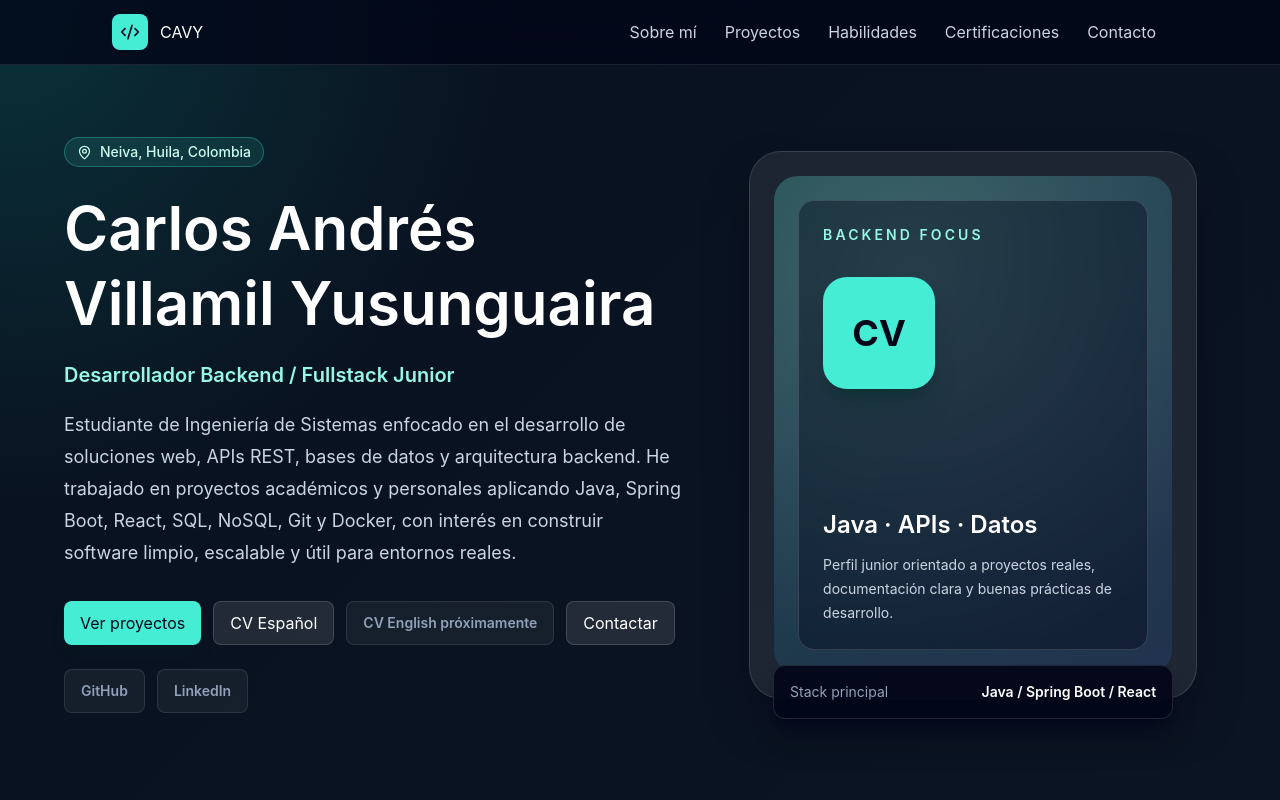
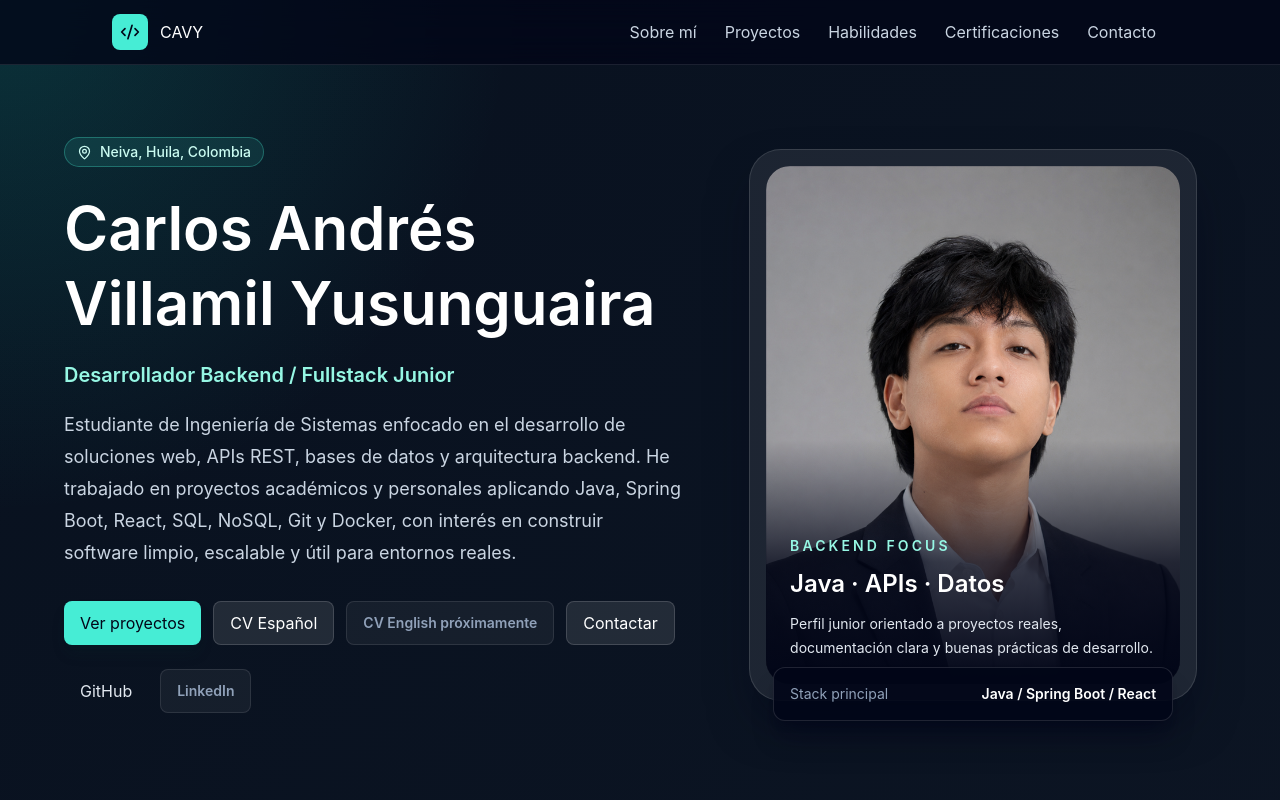
Before and after one commit to pilo77/carlos-villamil-portfolio, a React (Vite) app: page / in a window 1280 px wide. Shown: the top 800 px of the page. Built offline with nearby package versions, Linux system fonts and the light colour scheme.

Commit message:
feat(profile): add verified contact links and profile photo

```diff
--- a/src/components/sections/Hero.tsx
+++ b/src/components/sections/Hero.tsx
@@ -45,24 +45,24 @@ export function Hero() {
           animate={{ opacity: 1, scale: 1 }}
           transition={{ duration: 0.7, delay: 0.1, ease: 'easeOut' }}
         >
-          <div className="overflow-hidden rounded-[2rem] border border-white/12 bg-white/8 p-6 shadow-2xl shadow-slate-950/50">
-            <div className="aspect-[4/5] rounded-[1.5rem] bg-[linear-gradient(145deg,rgba(20,184,166,0.22),rgba(59,130,246,0.14)),radial-gradient(circle_at_35%_20%,rgba(255,255,255,0.2),transparent_24rem)] p-6">
-              <div className="flex h-full flex-col justify-between rounded-2xl border border-white/14 bg-slate-950/40 p-6 backdrop-blur">
-                <div>
-                  <p className="text-sm font-semibold uppercase tracking-[0.22em] text-teal-200">
-                    Backend Focus
-                  </p>
-                  <div className="mt-8 grid size-28 place-items-center rounded-3xl bg-teal-300 text-4xl font-bold text-slate-950 shadow-xl shadow-teal-950/40">
-                    CV
-                  </div>
-                </div>
-                <div>
-                  <p className="text-2xl font-semibold text-white">Java · APIs · Datos</p>
-                  <p className="mt-3 text-sm leading-6 text-slate-300">
-                    Perfil junior orientado a proyectos reales, documentación clara y buenas
-                    prácticas de desarrollo.
-                  </p>
-                </div>
+          <div className="overflow-hidden rounded-[2rem] border border-white/12 bg-white/8 p-4 shadow-2xl shadow-slate-950/50">
+            <div className="relative aspect-[4/5] overflow-hidden rounded-[1.5rem] bg-slate-950">
+              <img
+                alt={profile.imageAlt}
+                className="h-full w-full object-cover object-[50%_18%]"
+                height="900"
+                src={profile.imageSrc}
+                width="720"
+              />
+              <div className="absolute inset-x-0 bottom-0 bg-gradient-to-t from-slate-950 via-slate-950/78 to-transparent p-6 pt-24">
+                <p className="text-sm font-semibold uppercase tracking-[0.22em] text-teal-200">
+                  Backend Focus
+                </p>
+                <p className="mt-3 text-2xl font-semibold text-white">Java · APIs · Datos</p>
+                <p className="mt-3 text-sm leading-6 text-slate-200">
+                  Perfil junior orientado a proyectos reales, documentación clara y buenas prácticas
+                  de desarrollo.
+                </p>
               </div>
             </div>
           </div>
--- a/src/data/profile.ts
+++ b/src/data/profile.ts
@@ -8,6 +8,8 @@ export const profile: Profile = {
     'Estudiante de Ingeniería de Sistemas enfocado en el desarrollo de soluciones web, APIs REST, bases de datos y arquitectura backend. He trabajado en proyectos académicos y personales aplicando Java, Spring Boot, React, SQL, NoSQL, Git y Docker, con interés en construir software limpio, escalable y útil para entornos reales.',
   about:
     'Soy estudiante de Ingeniería de Sistemas, con interés en el desarrollo de software, backend, bases de datos y aplicaciones web. He trabajado en proyectos académicos y personales aplicando Java, Spring Boot, JavaScript, React, SQL, NoSQL, Git y Docker. Me caracterizo por la responsabilidad, la facilidad de aprendizaje y la disposición para asumir nuevos retos tecnológicos.',
+  imageSrc: '/images/profile-carlos.png',
+  imageAlt: 'Foto profesional de Carlos Andrés Villamil Yusunguaira',
 }
 
 export const primaryActions: ActionLink[] = [
@@ -28,8 +30,8 @@ export const primaryActions: ActionLink[] = [
 export const socialLinks: ActionLink[] = [
   {
     label: 'GitHub',
-    status: 'pending',
-    note: 'Pendiente de agregar URL pública',
+    href: 'https://github.com/pilo77',
+    newTab: true,
   },
   {
     label: 'LinkedIn',
@@ -42,8 +44,8 @@ export const contactLinks: ContactLink[] = [
   {
     label: 'GitHub',
     icon: 'github',
-    status: 'pending',
-    note: 'Pendiente de agregar URL pública',
+    href: 'https://github.com/pilo77',
+    newTab: true,
   },
   {
     label: 'LinkedIn',
@@ -54,14 +56,13 @@ export const contactLinks: ContactLink[] = [
   {
     label: 'Correo',
     icon: 'mail',
-    status: 'pending',
-    note: 'Pendiente de definir correo profesional',
+    href: 'mailto:carlosandresvilla123carlos@gmail.com',
   },
   {
     label: 'WhatsApp',
     icon: 'whatsapp',
-    status: 'pending',
-    note: 'Pendiente de definir enlace público con formato internacional',
+    href: 'https://wa.me/573229417100',
+    newTab: true,
   },
   {
     label: 'CV Español',
--- a/src/types.ts
+++ b/src/types.ts
@@ -16,6 +16,8 @@ export interface Profile {
   location: string
   summary: string
   about: string
+  imageSrc: string
+  imageAlt: string
 }
 
 export type ContactIconName = 'github' | 'linkedin' | 'mail' | 'whatsapp' | 'file'
```
Also changed, not shown: public/images/profile-carlos.png (added).
